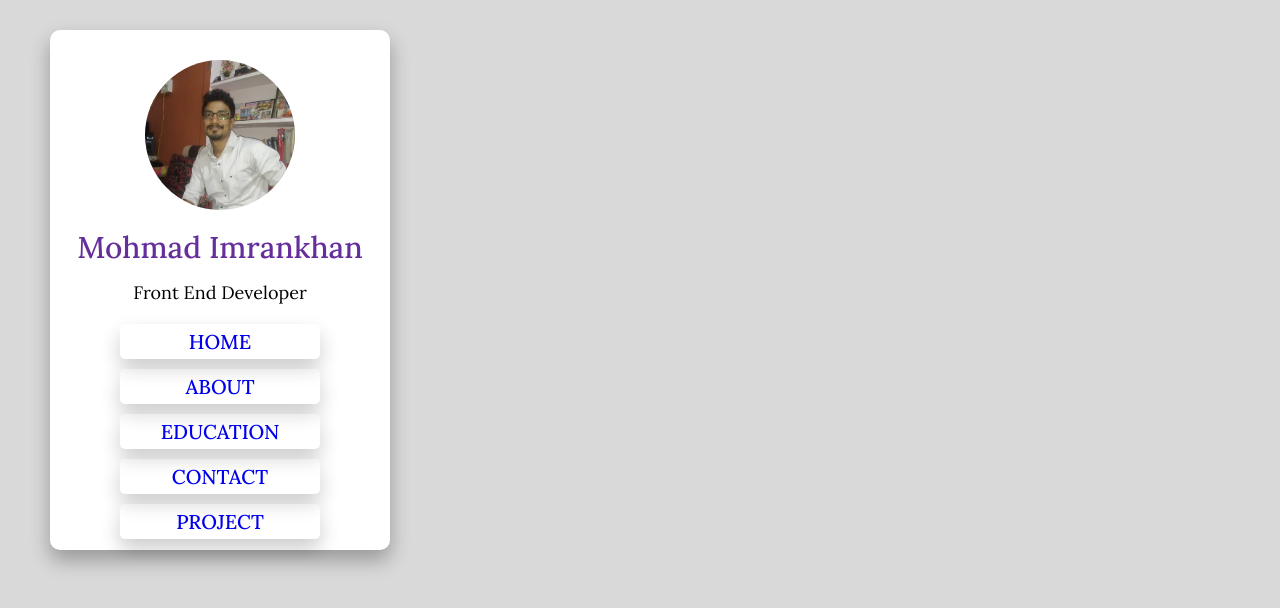
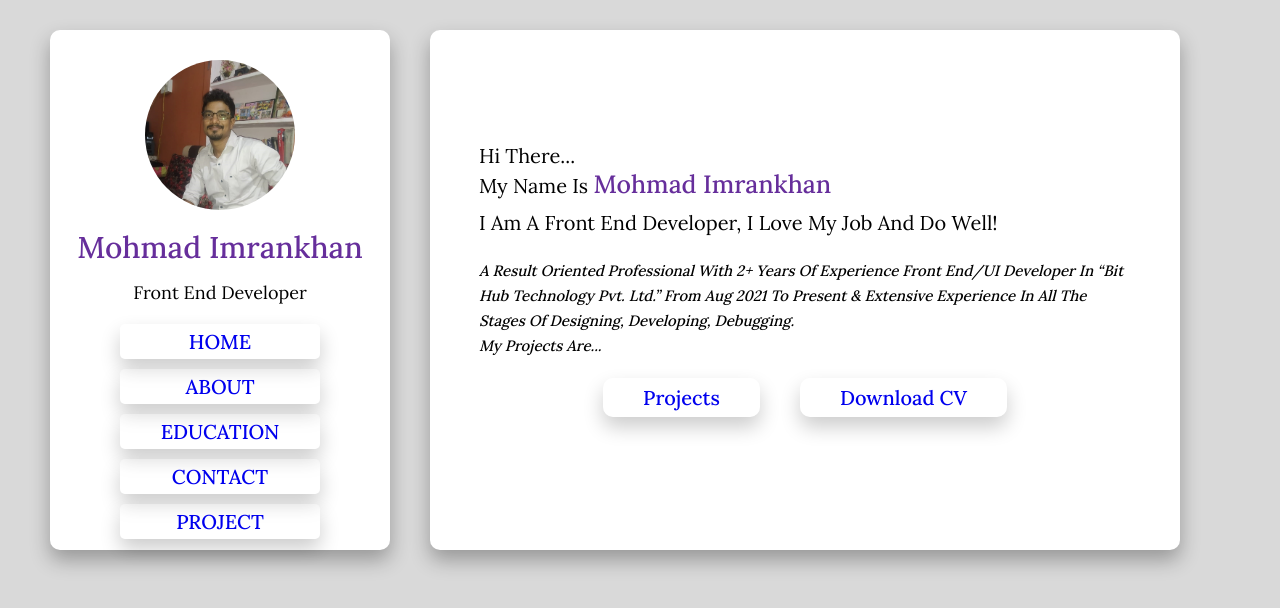
Before and after one commit to pathanimran4373/khan-portfolio, a React (Create React App) app: page / in a window 1280 px wide. Shown: the top 608 px of the page. Built offline with nearby package versions, Linux system fonts and the light colour scheme; a web font is replaced by a local one.

Commit message:
change home page

```diff
--- a/src/App.js
+++ b/src/App.js
@@ -13,7 +13,7 @@ function App() {
 
       <Nav />
       <Routes>
-        <Route path="/Resume" element={<FirstPage />} />
+        <Route path="/" element={<FirstPage />} />
         <Route path="/about" element={<SecondPage />} />
         <Route path="/education" element={<ThirdPage />} />
         <Route path="/contact" element={<FourthPage />} />
--- a/src/Components/Nav-blog/Nav.js
+++ b/src/Components/Nav-blog/Nav.js
@@ -23,7 +23,7 @@ function Nav() {
           <p className="post">front end developer</p>
         </div>
         <nav className="navbar" ref = {navRef}>
-          <Link className="menu" to="Resume">HOME</Link>
+          <Link className="menu" to="/">HOME</Link>
           <Link className="menu" to="about">ABOUT</Link>
           <Link className="menu" to="education">EDUCATION</Link>
           <Link className="menu" to="contact">CONTACT</Link>
```
